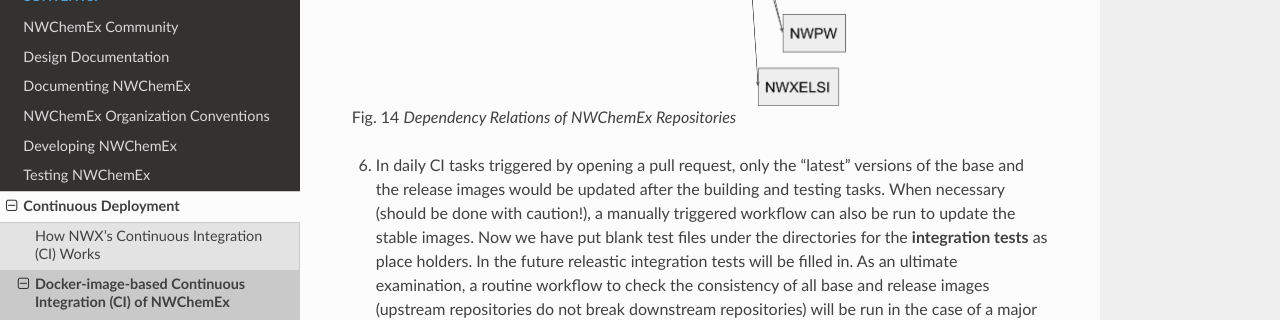
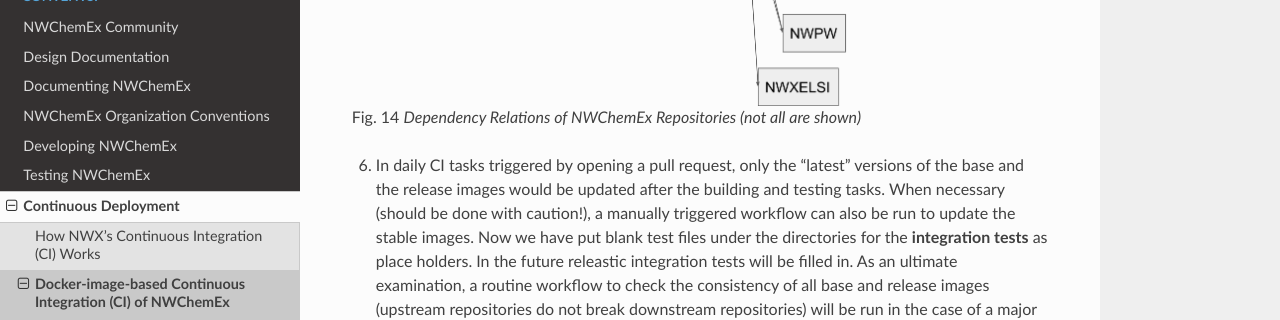
Before and after one commit to NWChemEx/.github, a Sphinx documentation site: the page built from docs/source/continuous_deployment/ci_image.rst, in a window 1280 px wide and 900 px high, scrolled down 1960 px. Shown: the part 150-470 px from the top of the window. Built offline with Sphinx 7.4.7 and the Read the Docs theme 2.0.0, drawn with Linux system fonts in a browser that asks for light colours.

Commit message:
Docs about the new CI

```diff
--- a/docs/source/continuous_deployment/ci_image.rst
+++ b/docs/source/continuous_deployment/ci_image.rst
@@ -78,7 +78,7 @@ considerations have been adopted in the design:
 
 .. figure:: ./repo_dep.png
 
-   Dependency Relations of NWChemEx Repositories
+   Dependency Relations of NWChemEx Repositories (not all are shown)
 
 6. In daily CI tasks triggered by opening a pull request, only the "latest"
    versions of the base and the release images would be updated after the
```
